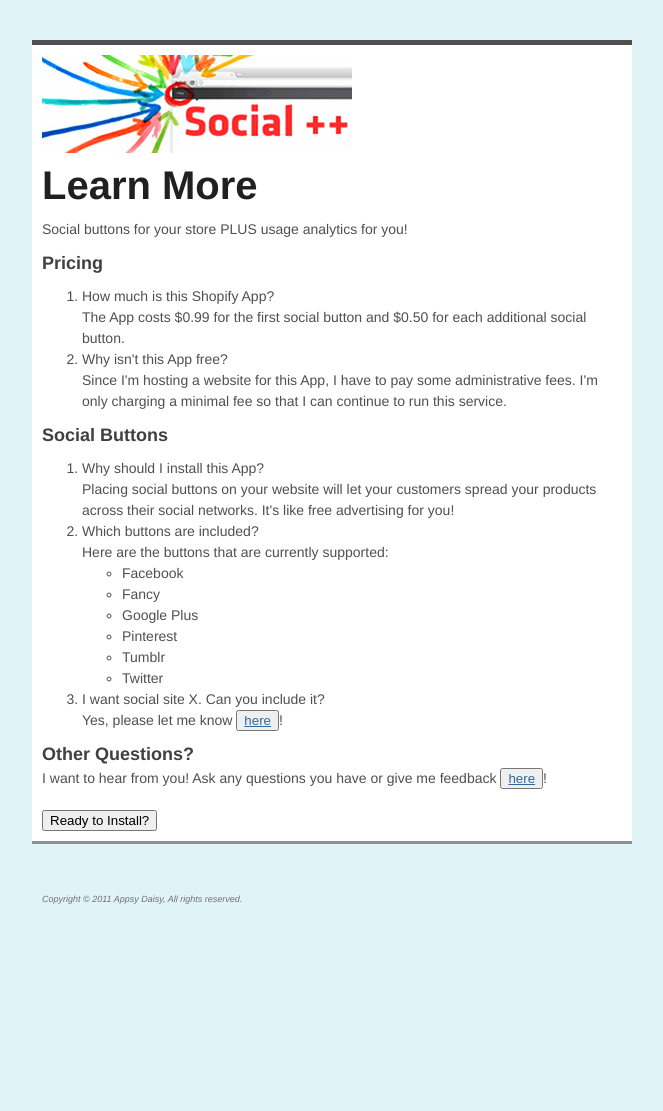
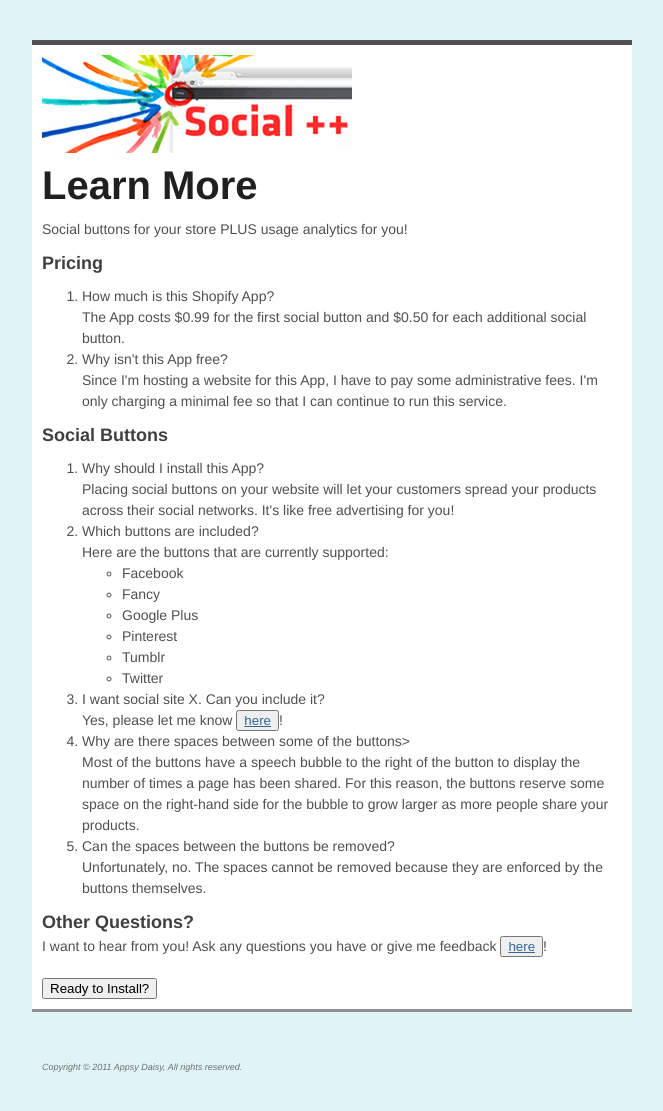
Before and after one commit to BarbaraEMac/Side-Project, a Python web app: template apps/homepage/templates/more.html in a window 1280 px wide. Shown: the whole page, without its empty margins (308-971 px from the left). Before the commit the page ends 904 px from the top, so only its background shows below. Run offline with Jinja, Linux system fonts and the light colour scheme; the template is opened without the code that fills it, so the values that code supplies are empty.

Commit message:
Updating more and adding icon to repo

```diff
--- a/apps/homepage/templates/more.html
+++ b/apps/homepage/templates/more.html
@@ -59,6 +59,16 @@
                 </ul>
             <li>I want social site X. Can you include it?</li>
             Yes, please let me know <button><a href="/feedback"> here</a></button>!
+
+            <li>Why are there spaces between some of the buttons></li>
+            Most of the buttons have a speech bubble to the right of the button to display
+            the number of times a page has been shared. For this reason, the buttons reserve
+            some space on the right-hand side for the bubble to grow larger as more
+            people share your products.
+
+            <li>Can the spaces between the buttons be removed?</li>
+            Unfortunately, no. The spaces cannot be removed because they are
+            enforced by the buttons themselves.
         </ol>
 
         <h2>Other Questions?</h2>
--- a/apps/store/templates/select.html
+++ b/apps/store/templates/select.html
@@ -154,6 +154,7 @@
             All Ready?
             <button onclick="update_selects();">Let's Go!</button>
         </div>
+        <p style="text-align: right">You'll be prompted by Shopify to authorize a transaction.</p>
     </div>
 
 {% endblock content %}
```
Also changed, not shown: 1 other file.
